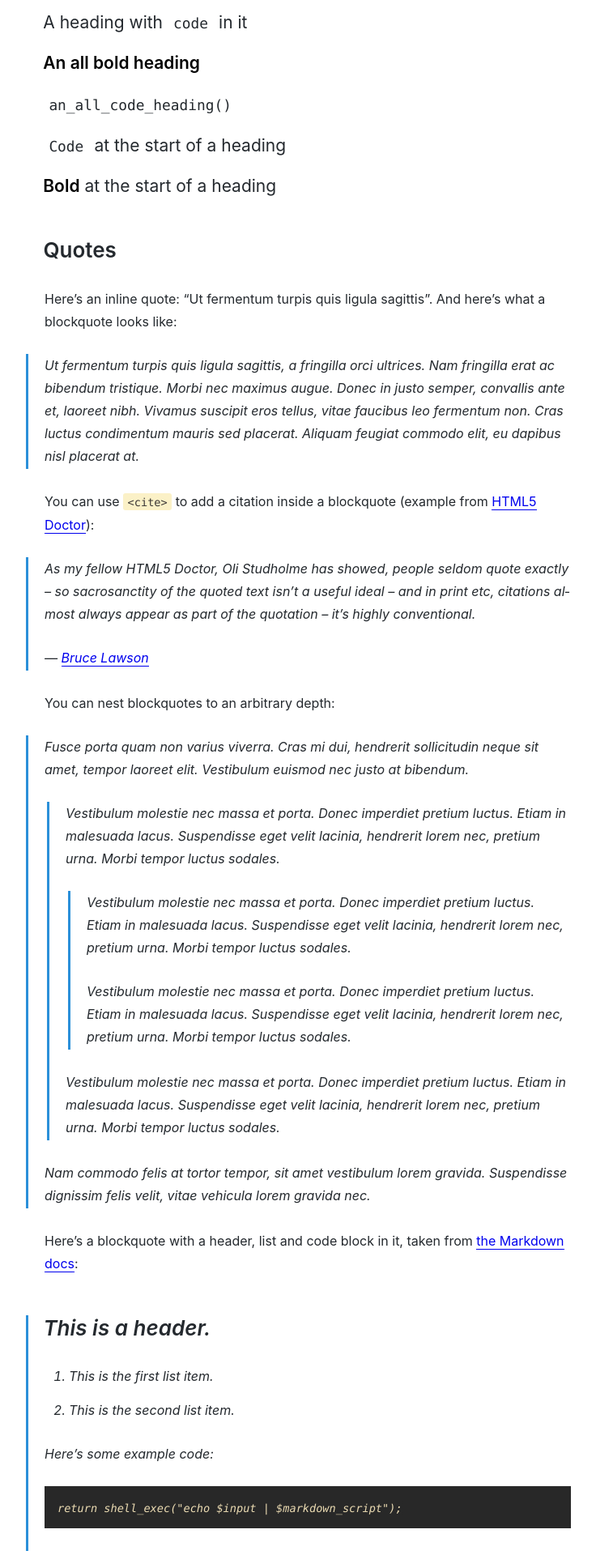
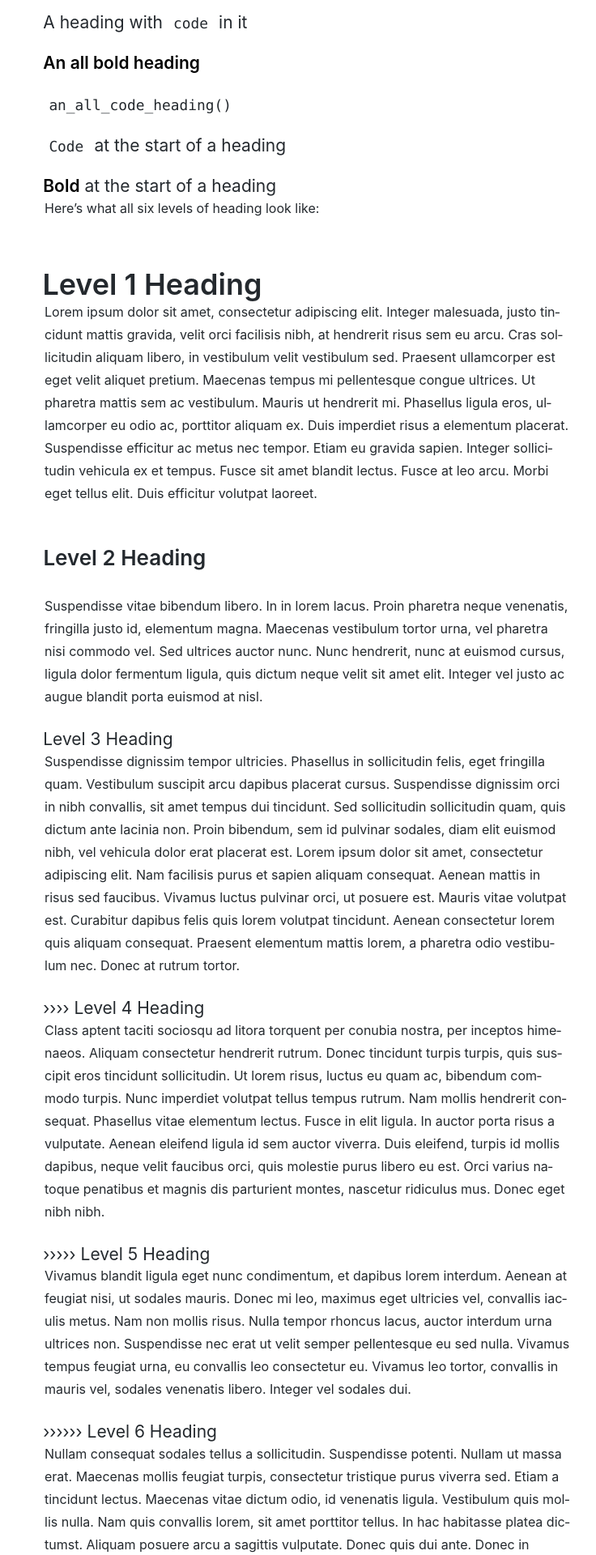
Before and after one commit to seanh/jekyll-theme-oatcake, a Jekyll site: the page built from _posts/2019-08-31-basics.md, in a window 1280 px wide. Shown: the part 2558-4478 px from the top of the page at 81% size, without its empty margins (260-996 px from the left). Built offline with Jekyll 4.4.1, drawn with Linux system fonts in a browser that asks for light colours; our own code applies the rules of GitHub Pages for plain Markdown files; some of the changed text lies outside the part shown.

Commit message:
Distinguish h3--h6 headers

```diff
--- a/_posts/2019-08-31-basics.md
+++ b/_posts/2019-08-31-basics.md
@@ -83,6 +83,82 @@ Headings can also contain some inline styles, for example:
 {:.no_toc}
 ### **Bold** at the start of a heading
 {:.no_toc}
+
+Here's what all six levels of heading look like:
+
+# Level 1 Heading
+{:.no_toc}
+
+Lorem ipsum dolor sit amet, consectetur adipiscing elit. Integer malesuada,
+justo tincidunt mattis gravida, velit orci facilisis nibh, at hendrerit risus
+sem eu arcu. Cras sollicitudin aliquam libero, in vestibulum velit vestibulum
+sed. Praesent ullamcorper est eget velit aliquet pretium. Maecenas tempus mi
+pellentesque congue ultrices. Ut pharetra mattis sem ac vestibulum. Mauris ut
+hendrerit mi. Phasellus ligula eros, ullamcorper eu odio ac, porttitor aliquam
+ex. Duis imperdiet risus a elementum placerat. Suspendisse efficitur ac metus
+nec tempor. Etiam eu gravida sapien. Integer sollicitudin vehicula ex et
+tempus. Fusce sit amet blandit lectus. Fusce at leo arcu. Morbi eget tellus
+elit. Duis efficitur volutpat laoreet.
+
+## Level 2 Heading
+{:.no_toc}
+
+Suspendisse vitae bibendum libero. In in lorem lacus. Proin pharetra neque
+venenatis, fringilla justo id, elementum magna. Maecenas vestibulum tortor
+urna, vel pharetra nisi commodo vel. Sed ultrices auctor nunc. Nunc hendrerit,
+nunc at euismod cursus, ligula dolor fermentum ligula, quis dictum neque velit
+sit amet elit. Integer vel justo ac augue blandit porta euismod at nisl.
+
+### Level 3 Heading
+{:.no_toc}
+
+Suspendisse dignissim tempor ultricies. Phasellus in sollicitudin felis, eget
+fringilla quam. Vestibulum suscipit arcu dapibus placerat cursus. Suspendisse
+dignissim orci in nibh convallis, sit amet tempus dui tincidunt. Sed
+sollicitudin sollicitudin quam, quis dictum ante lacinia non. Proin bibendum,
+sem id pulvinar sodales, diam elit euismod nibh, vel vehicula dolor erat
+placerat est. Lorem ipsum dolor sit amet, consectetur adipiscing elit. Nam
+facilisis purus et sapien aliquam consequat. Aenean mattis in risus sed
+faucibus. Vivamus luctus pulvinar orci, ut posuere est. Mauris vitae volutpat
+est. Curabitur dapibus felis quis lorem volutpat tincidunt. Aenean consectetur
+lorem quis aliquam consequat. Praesent elementum mattis lorem, a pharetra odio
+vestibulum nec. Donec at rutrum tortor.
+
+#### Level 4 Heading
+{:.no_toc}
+
+Class aptent taciti sociosqu ad litora torquent per conubia nostra, per
+inceptos himenaeos. Aliquam consectetur hendrerit rutrum. Donec tincidunt
+turpis turpis, quis suscipit eros tincidunt sollicitudin. Ut lorem risus,
+luctus eu quam ac, bibendum commodo turpis. Nunc imperdiet volutpat tellus
+tempus rutrum. Nam mollis hendrerit consequat. Phasellus vitae elementum
+lectus. Fusce in elit ligula. In auctor porta risus a vulputate. Aenean
+eleifend ligula id sem auctor viverra. Duis eleifend, turpis id mollis dapibus,
+neque velit faucibus orci, quis molestie purus libero eu est. Orci varius
+natoque penatibus et magnis dis parturient montes, nascetur ridiculus mus.
+Donec eget nibh nibh.
+
+##### Level 5 Heading
+{:.no_toc}
+
+Vivamus blandit ligula eget nunc condimentum, et dapibus lorem interdum. Aenean
+at feugiat nisi, ut sodales mauris. Donec mi leo, maximus eget ultricies vel,
+convallis iaculis metus. Nam non mollis risus. Nulla tempor rhoncus lacus,
+auctor interdum urna ultrices non. Suspendisse nec erat ut velit semper
+pellentesque eu sed nulla. Vivamus tempus feugiat urna, eu convallis leo
+consectetur eu. Vivamus leo tortor, convallis in mauris vel, sodales venenatis
+libero. Integer vel sodales dui.
+
+###### Level 6 Heading
+{:.no_toc}
+
+Nullam consequat sodales tellus a sollicitudin. Suspendisse potenti. Nullam ut
+massa erat. Maecenas mollis feugiat turpis, consectetur tristique purus
+viverra sed. Etiam a tincidunt lectus. Maecenas vitae dictum odio, id
+venenatis ligula. Vestibulum quis mollis nulla. Nam quis convallis lorem, sit
+amet porttitor tellus. In hac habitasse platea dictumst. Aliquam posuere arcu
+a sagittis vulputate. Donec quis dui ante. Donec in vestibulum nunc, tincidunt
+vulputate lorem.
 
 Quotes
 ------
--- a/assets/css/seanh.css
+++ b/assets/css/seanh.css
@@ -462,6 +462,15 @@ h6:hover .anchor {
   opacity: 1;
   text-decoration: none;
 }
+h4:before {
+  content: '››››';
+}
+h5:before {
+  content: '›››››';
+}
+h6:before {
+  content: '››››››';
+}
 
 sup, sub {
   vertical-align: baseline;
```
